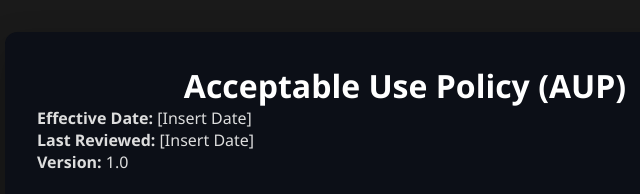
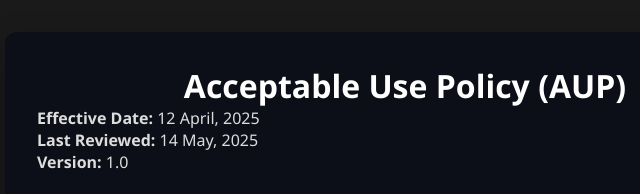
Before and after one commit to Scopo2/XsportXperience, a plain HTML site: page AcceptableUsePolicy.html in a window 1280 px wide. Shown: the top 194 px of the page, 235-875 px from the left. Drawn offline with Linux system fonts and the light colour scheme.

Commit message:
Update AcceptableUsePolicy.html

```diff
--- a/AcceptableUsePolicy.html
+++ b/AcceptableUsePolicy.html
@@ -52,8 +52,8 @@
 <body>
     <div class="container">
         <h1>Acceptable Use Policy (AUP)</h1>
-        <p><strong>Effective Date:</strong> [Insert Date]</p>
-        <p><strong>Last Reviewed:</strong> [Insert Date]</p>
+        <p><strong>Effective Date:</strong> 12 April, 2025</p>
+        <p><strong>Last Reviewed:</strong> 14 May, 2025 </p>
         <p><strong>Version:</strong> 1.0</p>
 
         <h2>Purpose</h2>
```
